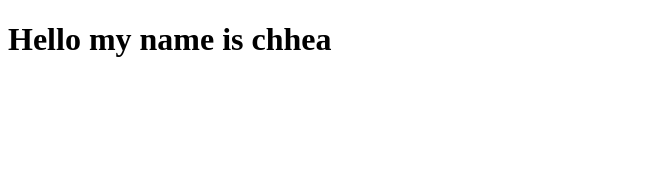
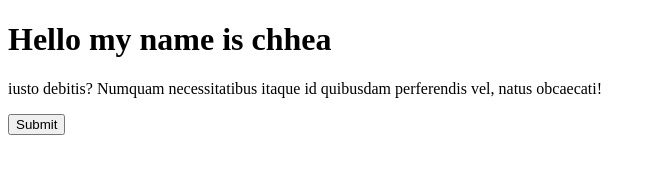
Before and after one commit to Chhea012/testing, a plain HTML site: page index.html in a window 1280 px wide. Shown: the whole page, without its empty margins (0-656 px from the left). Drawn offline with Linux system fonts and the light colour scheme.

```diff
--- a/index.html
+++ b/index.html
@@ -7,5 +7,7 @@
 </head>
 <body>
     <h1>Hello my name is chhea </h1>
+    <p> iusto debitis? Numquam necessitatibus itaque id quibusdam perferendis vel, natus obcaecati!</p>
+    <button>Submit</button>
 </body>
 </html>
```
